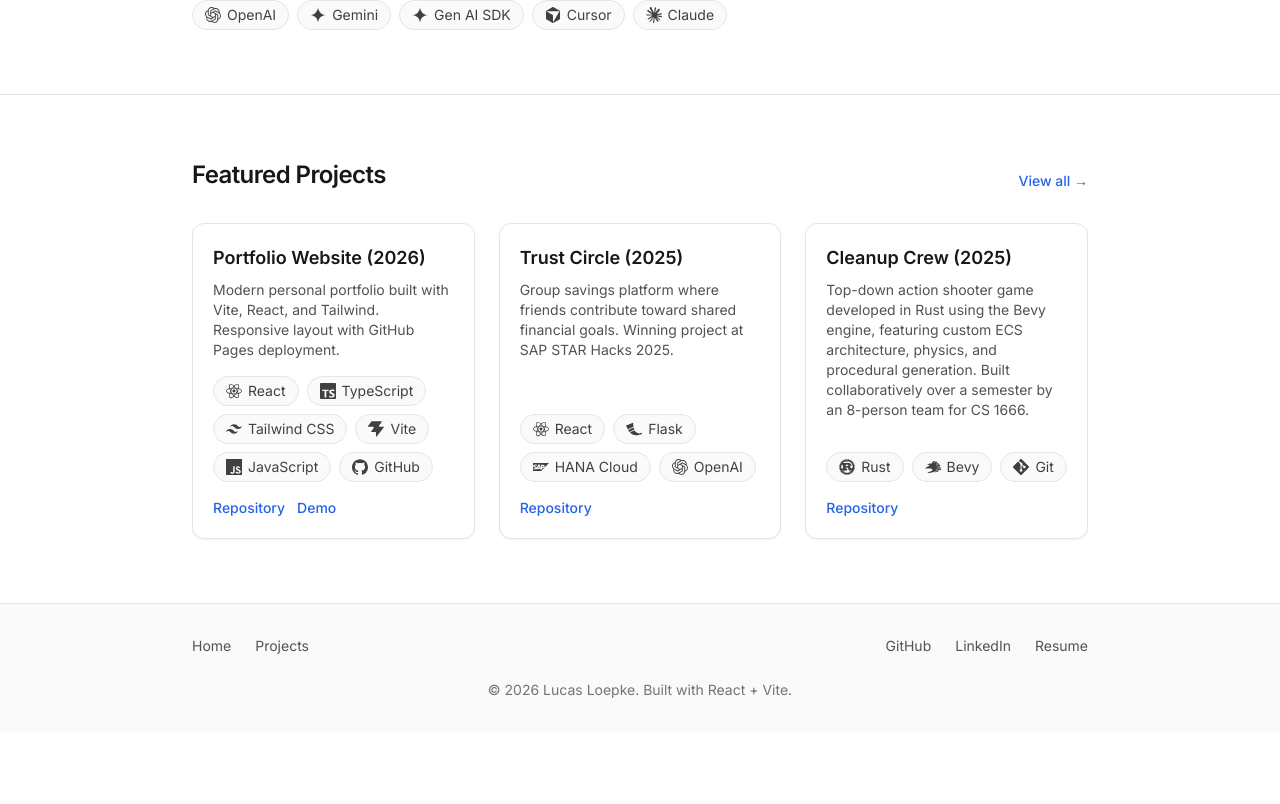
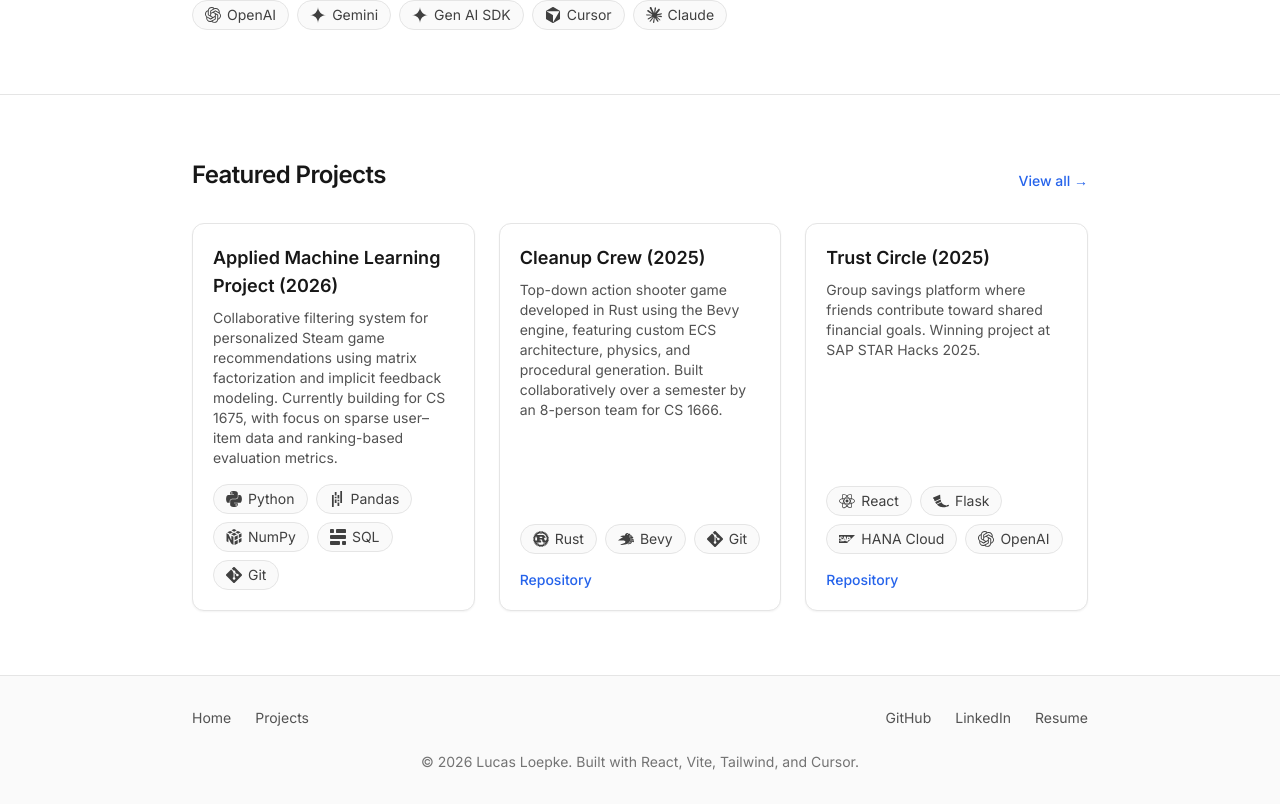
Before and after one commit to lucasloepke/lucasloepke.github.io, a React (Vite) app: page / in a window 1280 px wide. Shown: the part 1385-2189 px from the top of the page. Before the commit the page ends 2117 px from the top, so only its background shows below. Built offline with nearby package versions, Linux system fonts and the light colour scheme.

Commit message:
project update

```diff
--- a/src/components/Footer.tsx
+++ b/src/components/Footer.tsx
@@ -43,7 +43,7 @@ export function Footer() {
           </div>
         </div>
         <p className="mt-6 text-center text-sm text-neutral-500 dark:text-neutral-400">
-          © {new Date().getFullYear()} Lucas Loepke. Built with React + Vite.
+          © {new Date().getFullYear()} Lucas Loepke. Built with React, Vite, Tailwind, and Cursor.
         </p>
       </div>
     </footer>
--- a/src/data/projects.ts
+++ b/src/data/projects.ts
@@ -17,13 +17,31 @@ export interface Project {
 
 export const projects: Project[] = [
   {
+    slug: "ml-project",
+    title: "Applied Machine Learning Project (2026)",
+    description: "Collaborative filtering system for personalized Steam game recommendations using matrix factorization and implicit feedback modeling. Currently building for CS 1675, with focus on sparse user–item data and ranking-based evaluation metrics.",
+    tech: ["python", "pandas", "numpy", "sql", "git"],
+    links: { github: "" },
+    featured: true,
+    date: "2024-09",
+  },
+  {
     slug: "portfolio-site",
     title: "Portfolio Website (2026)",
     description: "Modern personal portfolio built with Vite, React, and Tailwind. Responsive layout with GitHub Pages deployment.",
     tech: ["react", "typescript", "tailwind", "vite", "javascript", "github"],
     links: { github: "https://github.com/lucasloepke/lucasloepke.github.io", live: "https://lucasloepke.github.io" },
+    featured: false,
+    date: "2025-01",
+  },
+  {
+    slug: "cleanup-crew",
+    title: "Cleanup Crew (2025)",
+    description: "Top-down action shooter game developed in Rust using the Bevy engine, featuring custom ECS architecture, physics, and procedural generation. Built collaboratively over a semester by an 8-person team for CS 1666.",
+    tech: ["rust", "bevy", "git"],
+    links: { github: "https://github.com/CS1666-CleanupCrew/Cleanup-crew" },
     featured: true,
-    date: "2025-01",
+    date: "2024-11",
   },
   {
     slug: "trust-circle",
@@ -35,15 +53,6 @@ export const projects: Project[] = [
     date: "2024-12",
   },
   {
-    slug: "cleanup-crew",
-    title: "Cleanup Crew (2025)",
-    description: "Top-down action shooter game developed in Rust using the Bevy engine, featuring custom ECS architecture, physics, and procedural generation. Built collaboratively over a semester by an 8-person team for CS 1666.",
-    tech: ["rust", "bevy", "git"],
-    links: { github: "https://github.com/CS1666-CleanupCrew/Cleanup-crew" },
-    featured: true,
-    date: "2024-11",
-  },
-  {
     slug: "flowle",
     title: "Flowle (2023)",
     description: "Browser-based puzzle game inspired by the original Flow Free app. Winning project at CSC Hacks 2023",
@@ -52,13 +61,4 @@ export const projects: Project[] = [
     featured: false,
     date: "2024-10",
   },
-  {
-    slug: "ml-project",
-    title: "Applied Machine Learning Project (2026)",
-    description: "Currently in progress...",
-    tech: [],
-    links: { github: "" },
-    featured: false,
-    date: "2024-09",
-  },
 ];
```
